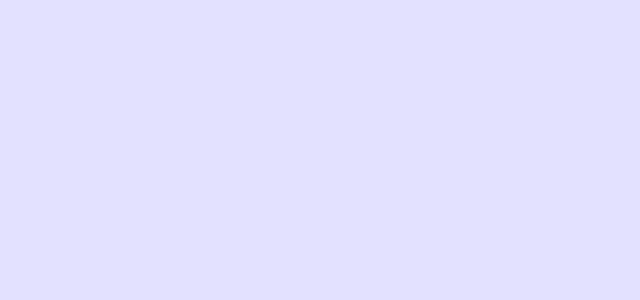
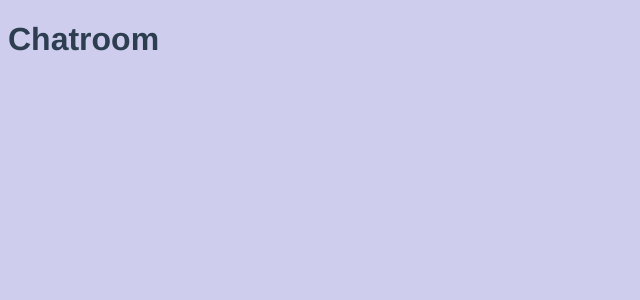
Before and after one commit to HtooHtetAung666/chat-room, a Vue app: page /chat in a window 1280 px wide. Before the commit this address had no page. Shown: the top 300 px of the page, without its empty margins (0-640 px from the left). Built offline with nearby package versions, Linux system fonts and the light colour scheme.

Commit message:
emit an event and direct to chat page

```diff
--- a/src/App.vue
+++ b/src/App.vue
@@ -7,7 +7,6 @@
   font-family: Avenir, Helvetica, Arial, sans-serif;
   -webkit-font-smoothing: antialiased;
   -moz-osx-font-smoothing: grayscale;
-  text-align: center;
   color: #2c3e50;
 }
 </style>
--- a/src/assets/global.css
+++ b/src/assets/global.css
@@ -1,5 +1,5 @@
 body {
-    background: #e3e1ff;
+    background: #cfcdee;
     color: #444;
 }
 .container {
--- a/src/components/Login.vue
+++ b/src/components/Login.vue
@@ -15,7 +15,7 @@
 import useLogin from '../composables/useLogin'
 
 export default {
-    setup() {
+    setup(props,context) {
         let email=ref("");
         let password=ref("");
         let {error,logIn}=useLogin();
@@ -23,7 +23,7 @@
         let login=async()=>{
             let res=await logIn(email.value,password.value);
             if(res){
-                console.log(res.user);
+                context.emit("toChat");
             }
         }
 
--- a/src/components/SignUp.vue
+++ b/src/components/SignUp.vue
@@ -16,7 +16,7 @@
 import useSignup from '../composables/useSignup'
 
 export default {
-    setup() {
+    setup(props,context) {
         let name=ref("");
         let email=ref("");
         let password=ref("");
@@ -25,7 +25,7 @@
         let signUp=async()=>{
            let res=await createAccount(email.value,password.value,name.value);
            if(res){
-            console.log(res.user);
+            context.emit("toChat");
            }
         }
 
--- a/src/router/index.js
+++ b/src/router/index.js
@@ -1,11 +1,17 @@
 import { createRouter, createWebHistory } from 'vue-router'
 import Welcome from '../views/Welcome.vue'
+import Chatroom from '../views/Chatroom.vue'
 
 const routes = [
   {
     path: '/',
     name: 'Welcome',
     component: Welcome
+  },
+  {
+    path: '/chat',
+    name: 'Chatroom',
+    component: Chatroom
   }
 ]
 
--- /dev/null
+++ b/src/views/Chatroom.vue
@@ -0,0 +1,15 @@
+<template>
+  <div>
+    <h1>Chatroom</h1>
+  </div>
+</template>
+
+<script>
+export default {
+
+}
+</script>
+
+<style>
+
+</style>
--- a/src/views/Welcome.vue
+++ b/src/views/Welcome.vue
@@ -1,11 +1,11 @@
 <template>
     <div class="welcome container">
         <div v-if="showLoginForm">
-            <Login></Login>
+            <Login @toChat="toChat"></Login>
             <p>not a memember? <span @click="showLoginForm=!showLoginForm">Sign up here</span></p>
         </div>
         <div v-else>
-            <SignUp></SignUp>
+            <SignUp @toChat="toChat"></SignUp>
             <p>already a memeber? <span @click="showLoginForm=!showLoginForm">Login here</span></p>
         </div>
     </div>
@@ -15,12 +15,19 @@
 import Login from '../components/Login'
 import SignUp from '../components/SignUp'
 import {ref} from 'vue'
+import {useRouter} from 'vue-router'
 
 export default {
     components: { Login, SignUp },
     setup() {
         let showLoginForm=ref(true);
-        return {showLoginForm};
+        let router=useRouter();
+
+        let toChat=()=>{
+            router.push({name:"Chatroom"});
+        }
+
+        return {showLoginForm,toChat};
     }
 }
 </script>
```
